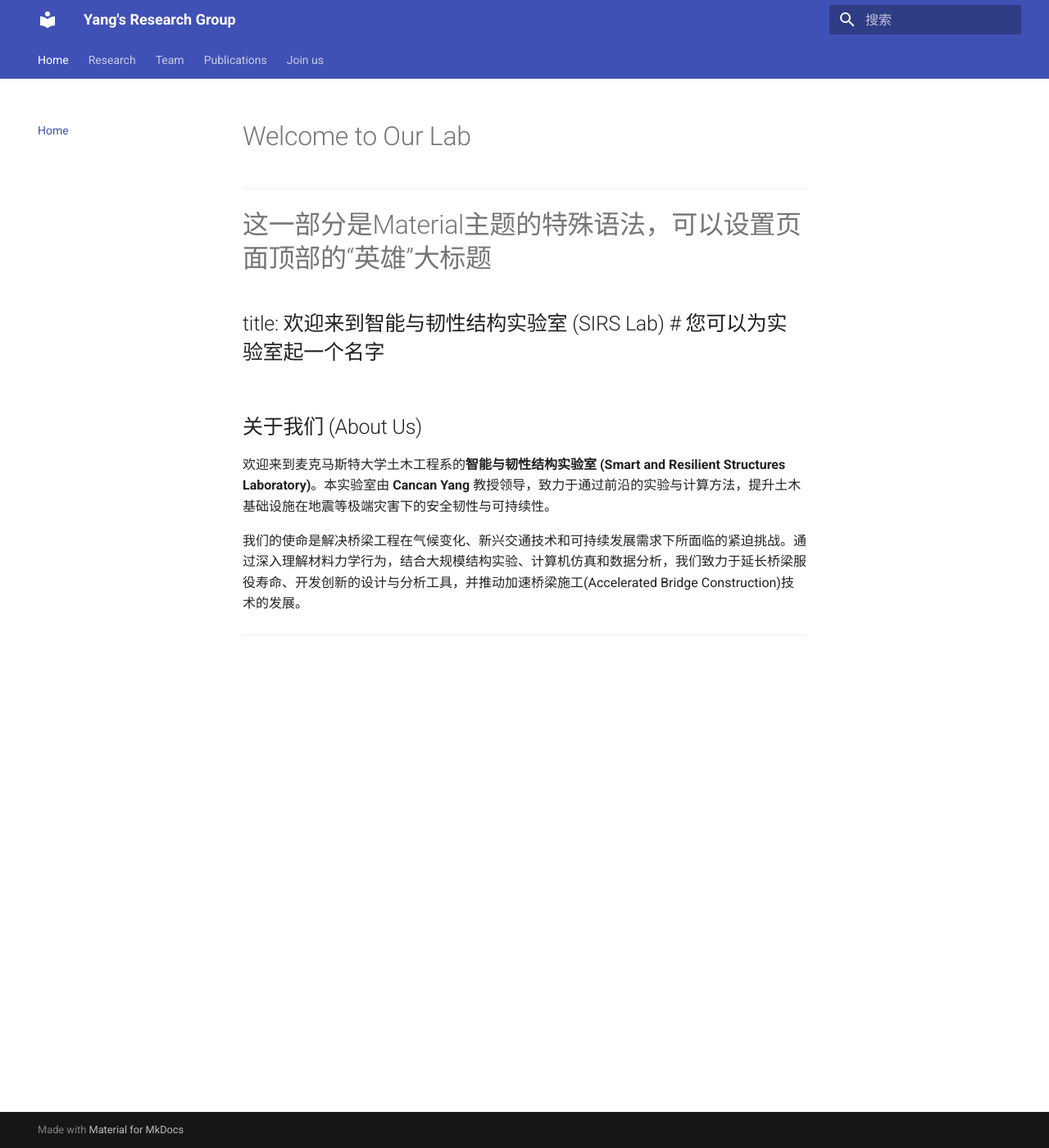
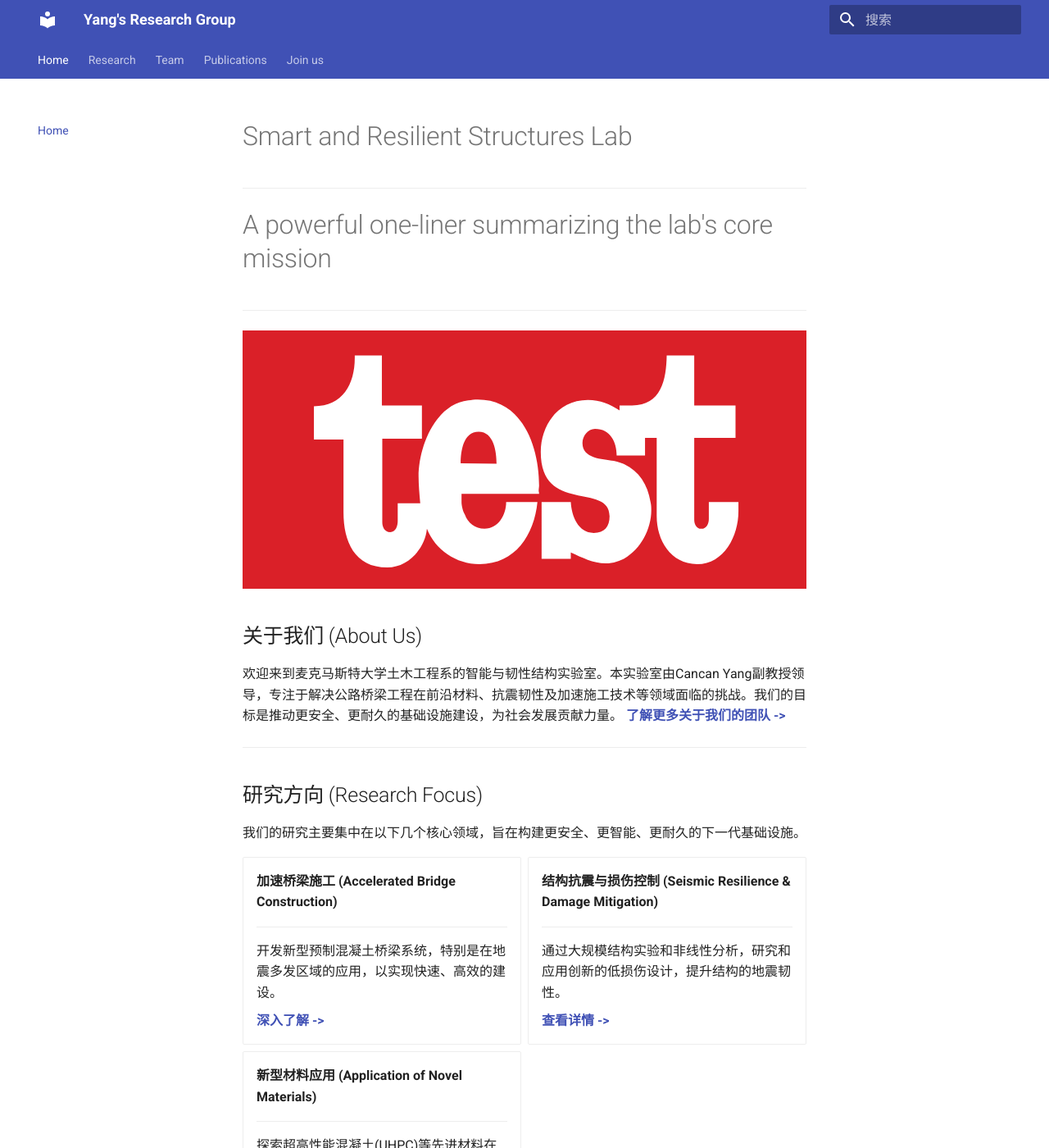
Before and after one commit to TiYooY/my-lab-site, an MkDocs documentation site: the page built from docs/index.md, in a window 1280 px wide and 1400 px high. Shown: the whole window at 82% size. Built offline with MkDocs 1.6.1 and Material for MkDocs 9.7.7, drawn with Linux system fonts in a browser that asks for light colours; some of the changed text lies outside the part shown.

Commit message:
Research modified

```diff
--- a/docs/index.md
+++ b/docs/index.md
@@ -1,18 +1,65 @@
-# Welcome to Our Lab
+# Smart and Resilient Structures Lab
 
 ---
-# 这一部分是Material主题的特殊语法，可以设置页面顶部的“英雄”大标题
-title: 欢迎来到智能与韧性结构实验室 (SIRS Lab) # 您可以为实验室起一个名字
+# A powerful one-liner summarizing the lab's core mission
 ---
 
 <figure>
-  <img>
+  <img src="assets/Test.svg" width="100%" alt="Lab Hero Image">
 </figure>
 
 ## 关于我们 (About Us)
-
-欢迎来到麦克马斯特大学土木工程系的**智能与韧性结构实验室 (Smart and Resilient Structures Laboratory)**。本实验室由 **Cancan Yang** 教授领导，致力于通过前沿的实验与计算方法，提升土木基础设施在地震等极端灾害下的安全韧性与可持续性。
-
-我们的使命是解决桥梁工程在气候变化、新兴交通技术和可持续发展需求下所面临的紧迫挑战。通过深入理解材料力学行为，结合大规模结构实验、计算机仿真和数据分析，我们致力于延长桥梁服役寿命、开发创新的设计与分析工具，并推动加速桥梁施工(Accelerated Bridge Construction)技术的发展。
+欢迎来到麦克马斯特大学土木工程系的智能与韧性结构实验室。本实验室由Cancan Yang副教授领导，专注于解决公路桥梁工程在前沿材料、抗震韧性及加速施工技术等领域面临的挑战。我们的目标是推动更安全、更耐久的基础设施建设，为社会发展贡献力量。 **[了解更多关于我们的团队 ->](team/current-members.md)**
 
 ---
+
+## 研究方向 (Research Focus)
+
+我们的研究主要集中在以下几个核心领域，旨在构建更安全、更智能、更耐久的下一代基础设施。
+
+<div class="grid cards" markdown>
+
+-   __加速桥梁施工 (Accelerated Bridge Construction)__
+
+    ---
+
+    开发新型预制混凝土桥梁系统，特别是在地震多发区域的应用，以实现快速、高效的建设。
+
+    **[深入了解 ->](research.md#accelerated-bridge-construction)**
+
+
+-   __结构抗震与损伤控制 (Seismic Resilience & Damage Mitigation)__
+
+    ---
+
+    通过大规模结构实验和非线性分析，研究和应用创新的低损伤设计，提升结构的地震韧性。
+
+    **[查看详情 ->](research.md#seismic-resilience)**
+
+
+-   __新型材料应用 (Application of Novel Materials)__
+
+    ---
+
+    探索超高性能混凝土(UHPC)等先进材料在桥梁结构中的应用，以提升性能和耐久性。
+
+    **[相关项目 ->](research.md#novel-materials)**
+
+</div>
+
+---
+
+## 最新动态 (Latest News)
+
+* **2023年2月** - Cancan Yang 教授就土耳其和叙利亚地震接受 CTV News 和 CHCH News 采访。
+* **合作项目** - 实验室与Horizon Legacy公司合作，开拓现场机器人在中高层建筑施工中的应用。
+* **[日期]** - 在此处添加另一条新闻，例如：祝贺 [学生姓名] 的论文被 [期刊名] 接收！
+* ... **[查看所有新闻 ->](news.md)**
+
+---
+
+## 加入我们 (Join Us)
+
+我们一直在寻找对解决土木工程领域重大挑战充满热情的优秀研究生。如果您对我们的研究方向感兴趣，并希望在一个充满活力的环境中学习和成长，请点击下方链接了解更多关于申请的信息。
+
+[**了解申请详情与开放职位**](join-us.md)
--- a/docs/research.md
+++ b/docs/research.md
@@ -1,34 +1,50 @@
+# 研究方向 (Research Focus)
 
-## 研究方向 (Research Focus)
-
-我们的研究主要集中在以下几个核心领域，旨在构建更安全、更智能、更耐久的下一代基础设施。
-
-<div class="grid cards" markdown>
-
--   __预制与加速桥梁施工 (Precast & Accelerated Bridge Construction)__
-
-    ---
-
-    研究和开发新型预制混凝土桥梁系统，专注于减少地震损伤和实现快速施工。
-
--   __结构抗震与韧性 (Seismic Resilience of Structures)__
-
-    ---
-
-    通过创新的低损伤设计（如自复位摇摆结构），提升结构在地震中的性能，并减少灾后修复成本和时间。
-
--   __新型材料与结构应用 (Novel Materials & Structural Systems)__
-
-    ---
-
-    探索超高性能混凝土 (UHPC)、高强度钢材等先进材料在桥梁结构中的应用，以提升结构性能和耐久性。
-
--   __结构健康监测与评估 (Structural Health Monitoring & Assessment)__
-
-    ---
-
-    结合实验测试与非线性结构分析，评估和预测结构在多灾害（如船只撞击、材料腐蚀）下的响应和损伤。
-
-</div>
+本实验室致力于通过理论、实验与计算相结合的方法，解决土木工程领域的前沿挑战，旨在构建更安全、更智能、更耐久的下一代基础设施。以下是我们当前的主要研究方向和项目详情。
 
 ---
+## Accelerated Bridge Construction
+
+在这里，您可以详细介绍“加速桥梁施工”这个大方向。可以写3-5段话，介绍这个领域的背景、当前的挑战、我们实验室所采用的研究方法以及长远目标。段落之间请使用空行隔开。
+
+您还可以使用三级标题来介绍该方向下的具体项目。
+
+### 具体项目一：新型预制桥面板连接技术研究
+这是对此具体项目的详细描述。
+
+* **研究目标**:
+    * 开发一种新型、可快速施工的预制节点。
+    * 评估该节点在地震作用下的损伤模式和性能。
+
+* **采用方法**:
+    * 进行足尺模型的拟静力试验。
+    * 建立高精度的非线性有限元模型进行参数分析。
+
+* **预期成果**:
+    * 为工程设计提供可靠的理论依据和构造建议。
+
+![在这里放一张项目相关的图片或图表](assets.research.abc-project1.png)
+
+---
+
+## Seismic Resilience and Damage Mitigation
+
+在这里详细介绍“结构抗震与损伤控制”这个大方向。介绍实验室在提升结构抗震性能、实现震后快速恢复等方面的研究工作。
+
+### 具体项目：自复位摇摆桥墩的抗震性能研究
+这是对自复位桥墩项目的详细描述。
+#### [例如：研究该新型结构体系的滞回性能和损伤机理...]
+#### [例如：在振动台上进行测试，并与传统设计进行对比...]
+
+![自复位桥墩实验照片](assets.research.seismic-project1.jpg)
+
+---
+
+## Application of Novel Materials
+
+在这里详细介绍“新型材料应用”这个大方向。比如实验室如何利用超高性能混凝土(UHPC)、高强度钢筋、FRP等材料来提升结构性能。
+
+### 具体项目：UHPC在桥梁修复加固中的应用
+这是对UHPC应用项目的详细描述...
+
+---
--- a/mkdocs.yml
+++ b/mkdocs.yml
@@ -24,7 +24,13 @@ nav:
   - Home: index.md
   - Research: research.md
   - Team:
+    - Current-Members: team/current-members.md
     - Alumni: team/alumni.md
-    - Current-Members: team/current-members.md
   - Publications: publications.md
   - Join us: join-us.md
+
+markdown_extensions:
+  - pymdownx.details
+  - pymdownx.superfences
+  - attr_list
+  - md_in_html
```
Also changed, not shown: docs/assets/Test.svg (added), 1 other file.
